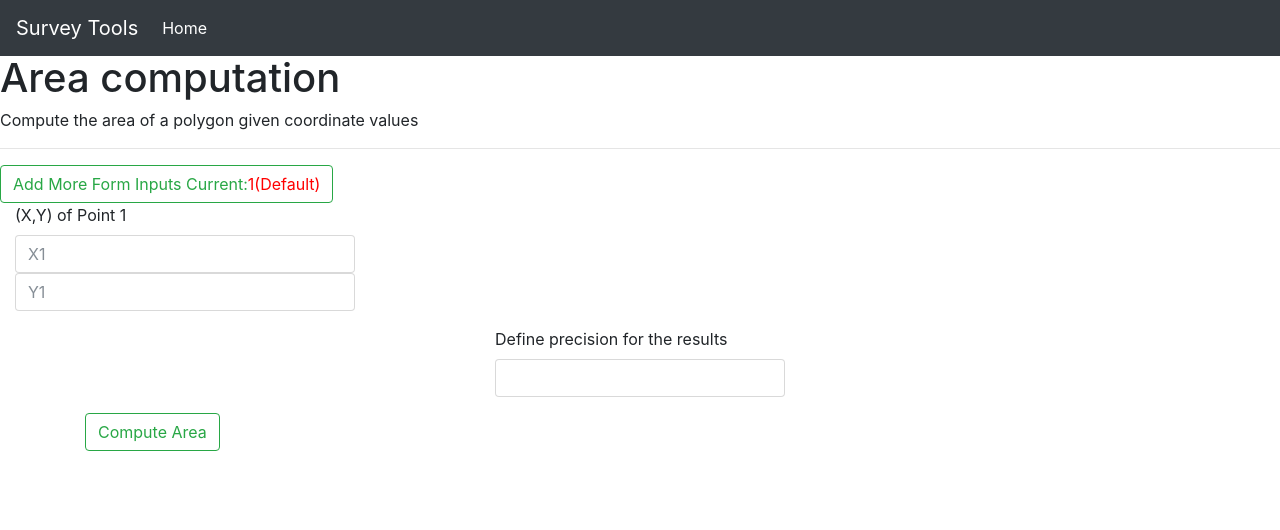
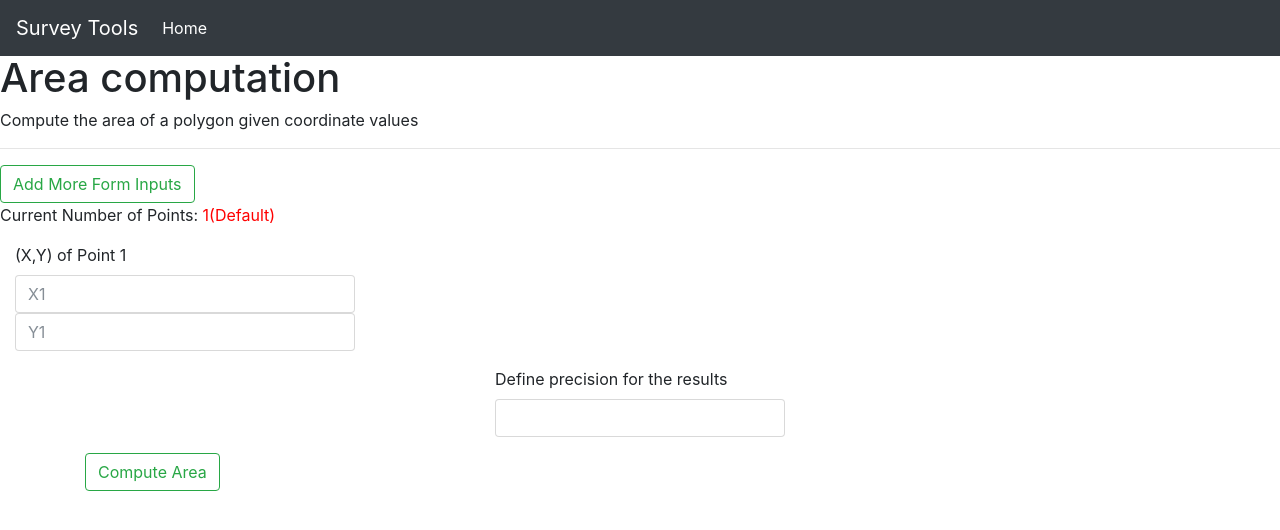
Before and after one commit to ngenovictor/surveycomputations, a Django app: page / in a window 1280 px wide. Shown: the top 530 px of the page. Run offline with Django 3.2, Linux system fonts and the light colour scheme; some libraries are stand-ins or nearby versions.

```diff
--- a/app/calculations.py
+++ b/app/calculations.py
@@ -20,6 +20,8 @@ class AreaCalculator(object):
             y_points.append(coordinate_points[1])
 
         for i in range(len(coordinates)):
+            # formula obtained online at the following link
+            # http://link
             area = area + (x_points[j]+x_points[i]) * (y_points[j]-y_points[i])
             j = i
         area = area/2
--- a/app/templates/index.html
+++ b/app/templates/index.html
@@ -7,8 +7,9 @@
     <hr>
     <form action={% url "compute_area" %} method="GET">
         <div class="btn btn-outline-success" id="add-coordinate-inputs">
-            Add More Form Inputs Current:<span id="point_number">1(Default)</span>
+            Add More Form Inputs
         </div>
+        <p>Current Number of Points: <span id="point_number">1(Default)</span></p>
         <input type="number" hidden id="point_number_input" name="point_number" value="1">
         <div class="row container">
             <div class="col-md-4" id="point-inputs">
--- a/app/tests.py
+++ b/app/tests.py
@@ -3,7 +3,7 @@ from unittest import TestCase as UnitTestCase
 from .calculations import AreaCalculator
 
 
-class CalculationsTestCase(UnitTestCase):
+class AreaCalculationsTestCase(UnitTestCase):
 
     def test_given_triangle_coordinates_with_coordinates_returns_correct_area(self):
         coordinates = [(4, 0), (0, 0), (0, 3)]
--- a/app/views.py
+++ b/app/views.py
@@ -18,9 +18,8 @@ def compute_area(request):
     coordinates = []
     for i in range(number_of_points):
         x_string = "coordinateX" + str(i+1)
-        print(x_string)
         y_string = "coordinateY" + str(i+1)
-        print(y_string)
+
         point = (int(request.GET.get(x_string)), int(request.GET.get(y_string)))
         coordinates.append(point)
 
--- a/static/our_static/css/styles.css
+++ b/static/our_static/css/styles.css
@@ -7,6 +7,6 @@
 .green{
   background-color: greenyellow;
 }
-span#point_number{
-  color: red;
+#point_number{
+  color: red;!important;
 }
--- a/static/our_static/js/scripts.js
+++ b/static/our_static/js/scripts.js
@@ -7,10 +7,10 @@ $(document).ready(function(){
         $("#point-inputs").append(
             "<div class='form-group'>"+
                 "<label>(X,Y) of Point "+point_numbers+"</label>"+
-                "<input type='number' id='coordinateX"+point_numbers+"' name='coordinateX"+point_numbers+"' class='form-control' placeholder='X"+point_numbers+"'>"+
-                "<input type='number' id='coordinateY"+point_numbers+"' name='coordinateY"+point_numbers+"' class='form-control' placeholder='Y"+point_numbers+"'>"+
+                "<input type='number' id='coordinateX"+point_numbers+"' name='coordinateX"+point_numbers+"' class='form-control' placeholder='X"+point_numbers+"'/>"+
+                "<input type='number' id='coordinateY"+point_numbers+"' name='coordinateY"+point_numbers+"' class='form-control' placeholder='Y"+point_numbers+"'/>"+
             "</div>"
-        )
+        );
         $("input#point_number_input").attr("value", point_numbers.toString());
         $("span#point_number").text(point_numbers);
 
```
